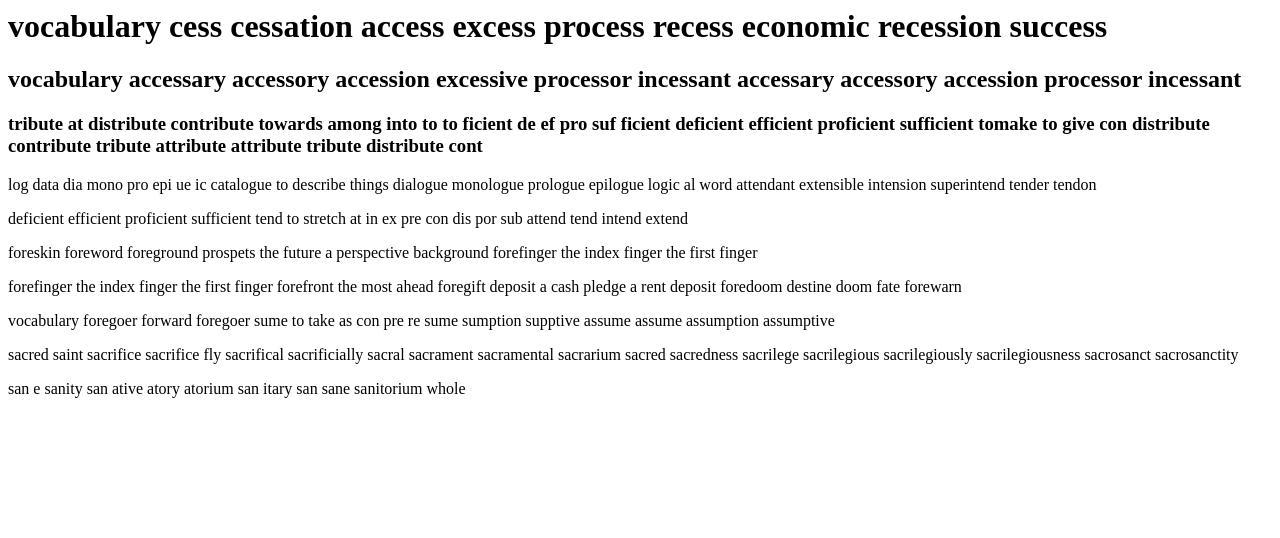
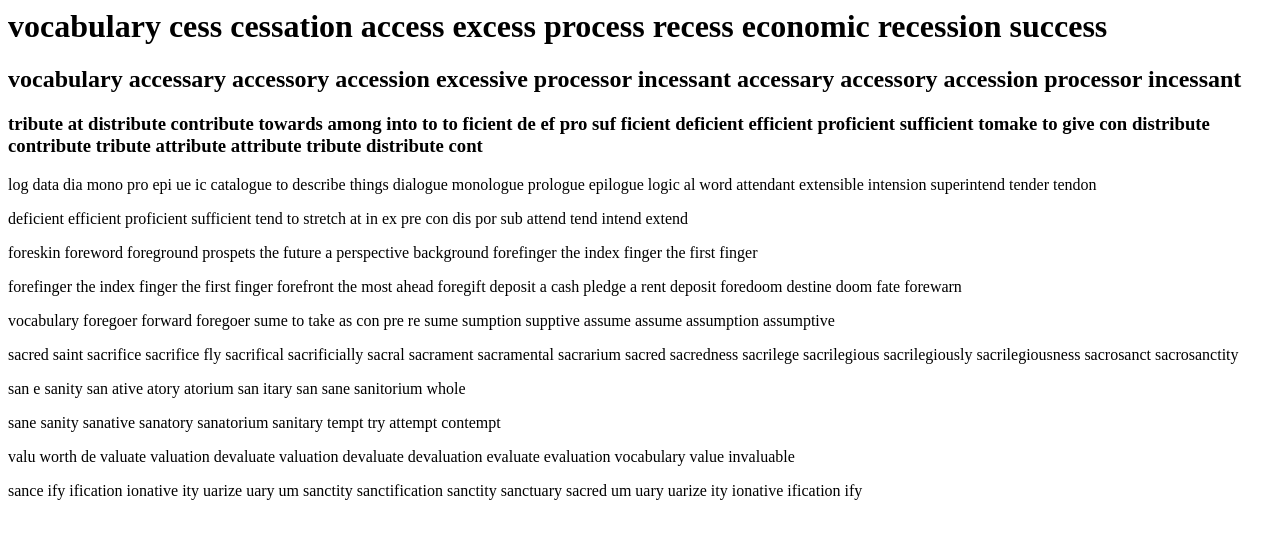
Before and after one commit to pann710/20210815, a plain HTML site: page index.html in a window 1280 px wide. Drawn offline with Linux system fonts and the light colour scheme.

Commit message:
Update index.html

```diff
--- a/index.html
+++ b/index.html
@@ -15,9 +15,9 @@
    <p>vocabulary  foregoer forward  foregoer sume to take as con pre re sume sumption supptive assume assume assumption assumptive</p>
    <p>sacred saint sacrifice sacrifice fly sacrifical sacrificially sacral sacrament sacramental sacrarium sacred sacredness sacrilege sacrilegious sacrilegiously sacrilegiousness sacrosanct sacrosanctity</p>
    <p>san e sanity san ative atory atorium san itary san sane sanitorium whole</p>
-   <p></p>
-   <p></p>
-   <p></p>
+   <p>sane sanity sanative sanatory sanatorium sanitary tempt try attempt contempt</p>
+   <p>valu worth de valuate valuation devaluate valuation devaluate devaluation evaluate evaluation vocabulary value invaluable </p>
+   <p>sance ify ification ionative ity uarize uary um sanctity sanctification sanctity sanctuary sacred um uary uarize ity ionative ification ify </p>
    <p></p>
    <p></p>
    <p></p>
```
